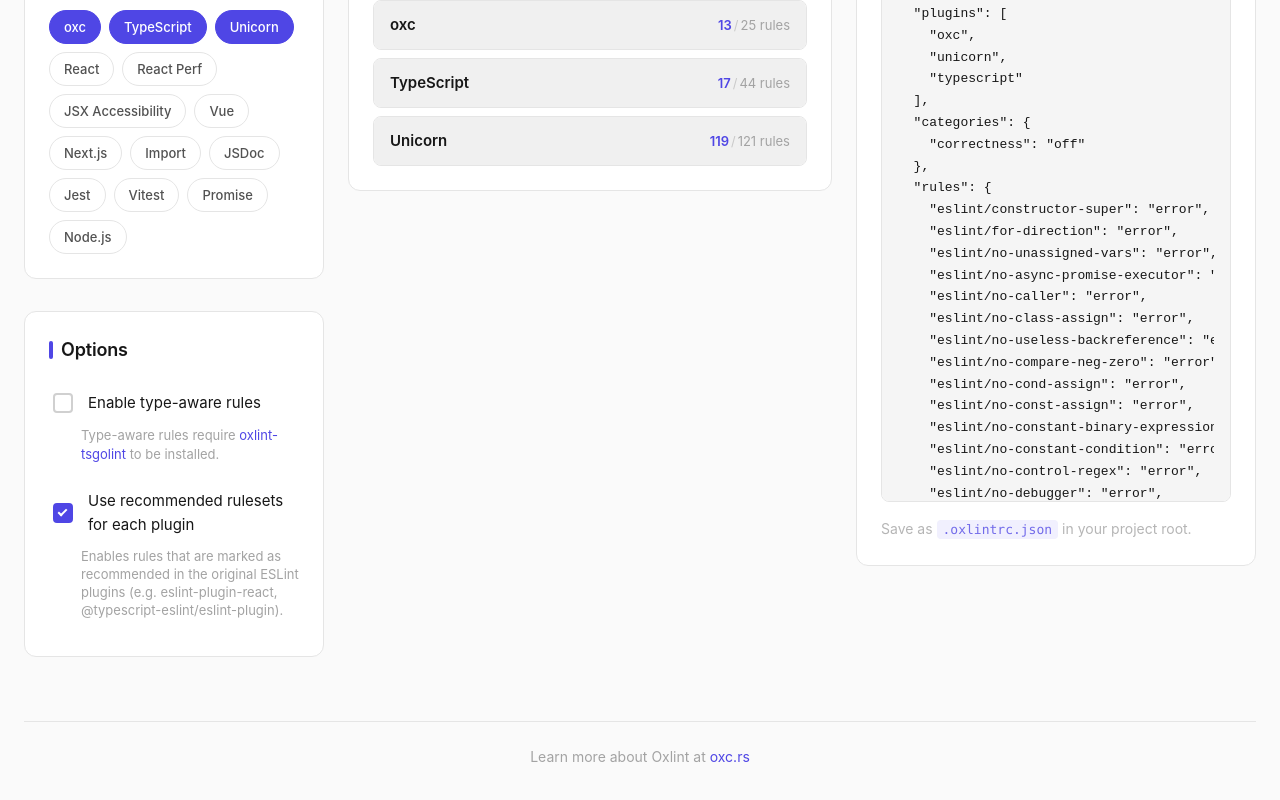
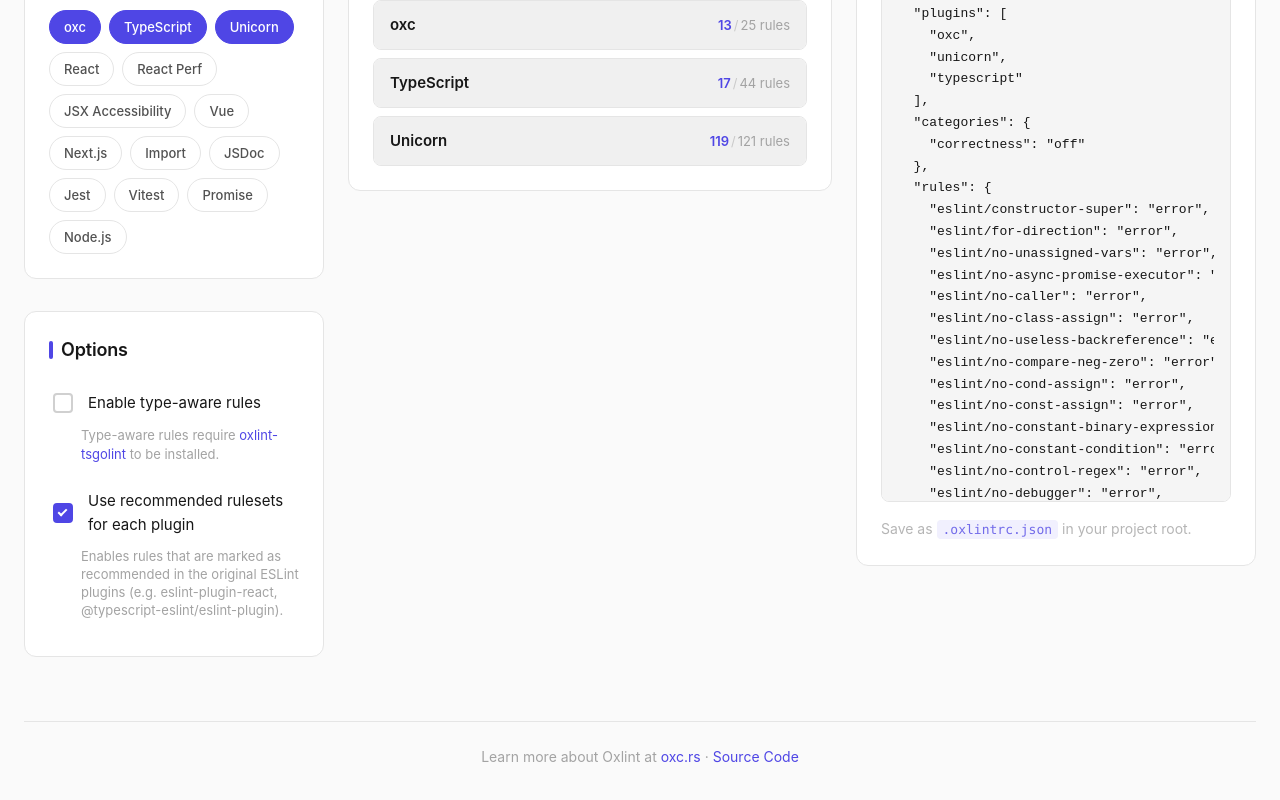
Before and after one commit to connorshea/oxlint-config-generator, a Vue app: page / in a window 1280 px wide. Shown: the part 277-1077 px from the top of the page. Built offline with nearby package versions, Linux system fonts and the light colour scheme.

Commit message:
Add a source code link and lint-staged.

```diff
--- a/package.json
+++ b/package.json
@@ -36,11 +36,15 @@
     "eslint-plugin-unicorn": "^62.0.0",
     "eslint-plugin-vitest": "^0.5.4",
     "eslint-plugin-vue": "^10.7.0",
+    "lint-staged": "^16.2.7",
     "oxfmt": "^0.26.0",
     "oxlint": "^1.41.0",
     "tsx": "^4.21.0",
     "typescript": "^5.9.3",
     "vite": "^7.3.1",
     "vue-tsc": "^3.2.3"
+  },
+  "lint-staged": {
+    "*": "oxfmt --no-error-on-unmatched-pattern"
   }
 }
--- a/src/App.vue
+++ b/src/App.vue
@@ -133,6 +133,13 @@
       <p>
         Learn more about Oxlint at
         <a href="https://oxc.rs" target="_blank" rel="noopener noreferrer">oxc.rs</a>
+        ·
+        <a
+          href="https://github.com/connorshea/oxlint-config-generator"
+          target="_blank"
+          rel="noopener noreferrer"
+          >Source Code</a
+        >
       </p>
     </footer>
   </div>
```
Also changed, not shown: 1 other file (tests, documents, lock files or other folders).
